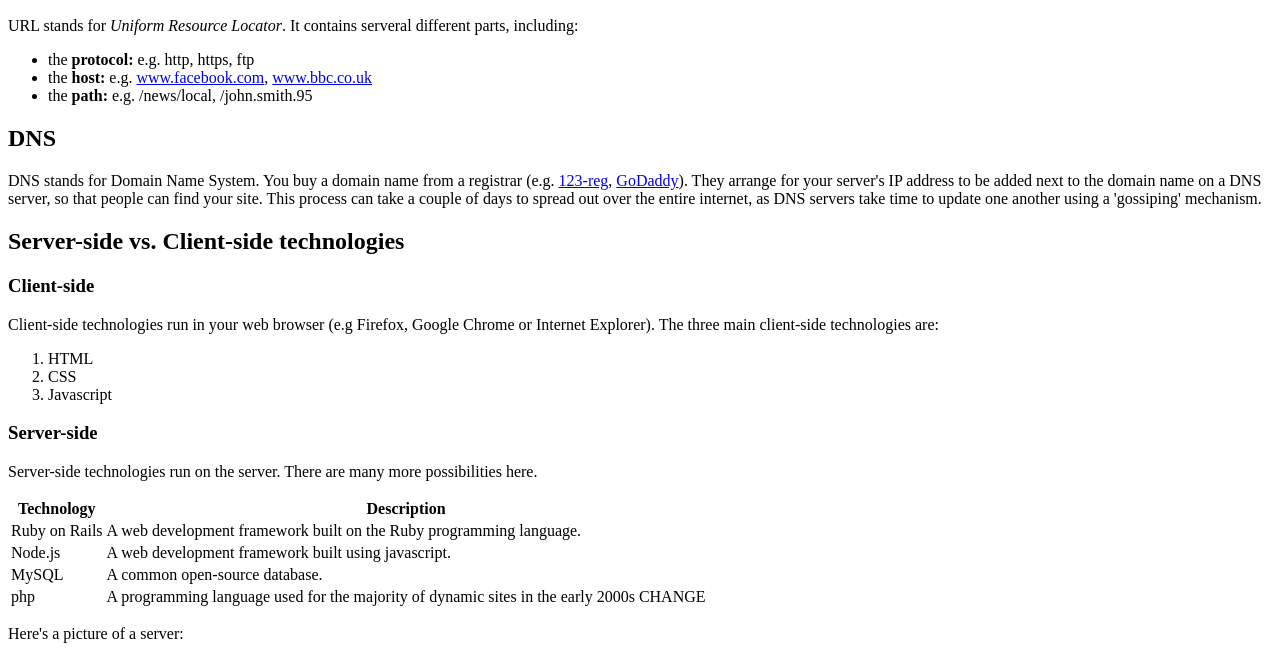
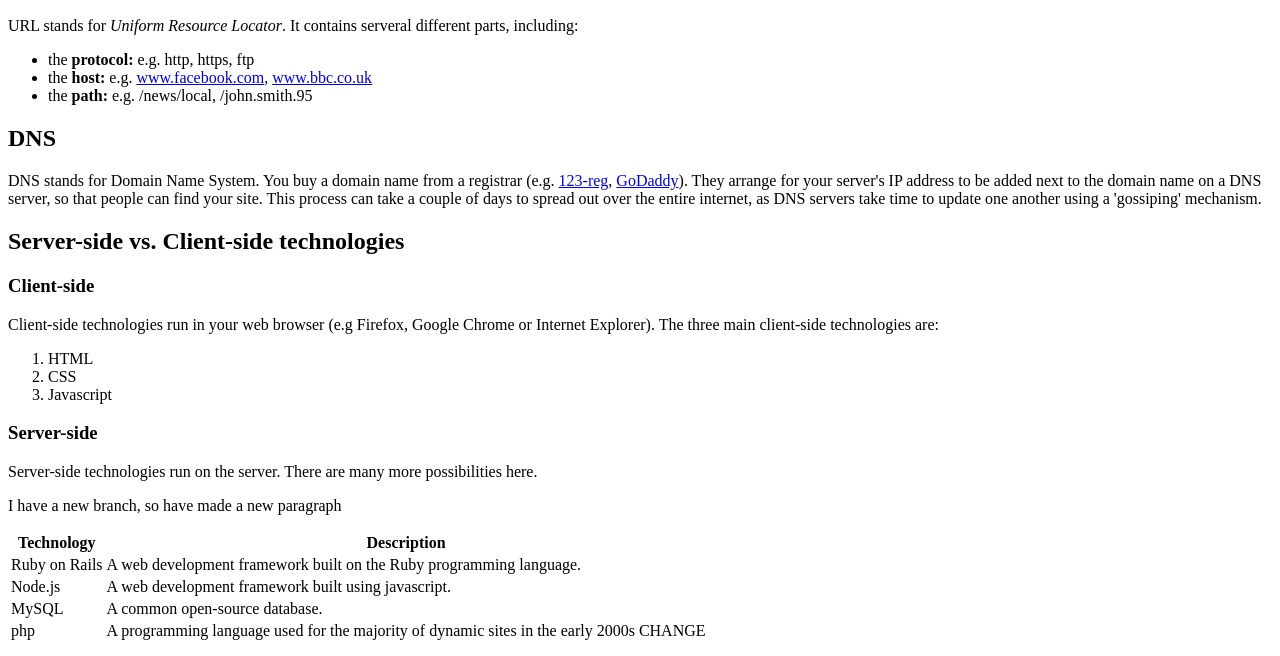
Before and after one commit to Sarah-2018/CFG_First_Site, a plain HTML site: page index.html in a window 1280 px wide. Shown: the part 96-752 px from the top of the page. Drawn offline with Linux system fonts and the light colour scheme; grey boxes are pictures that could not be loaded.

Commit message:
Added a new line in my new branch

```diff
--- a/index.html
+++ b/index.html
@@ -42,6 +42,8 @@
     <p>
       Server-side technologies run on the server. There are many more possibilities here.
     </p>
+    <p> I have a new branch, so have made a new paragraph
+    </p>
 <div>
 <table class="table">
   <tbody>
```
